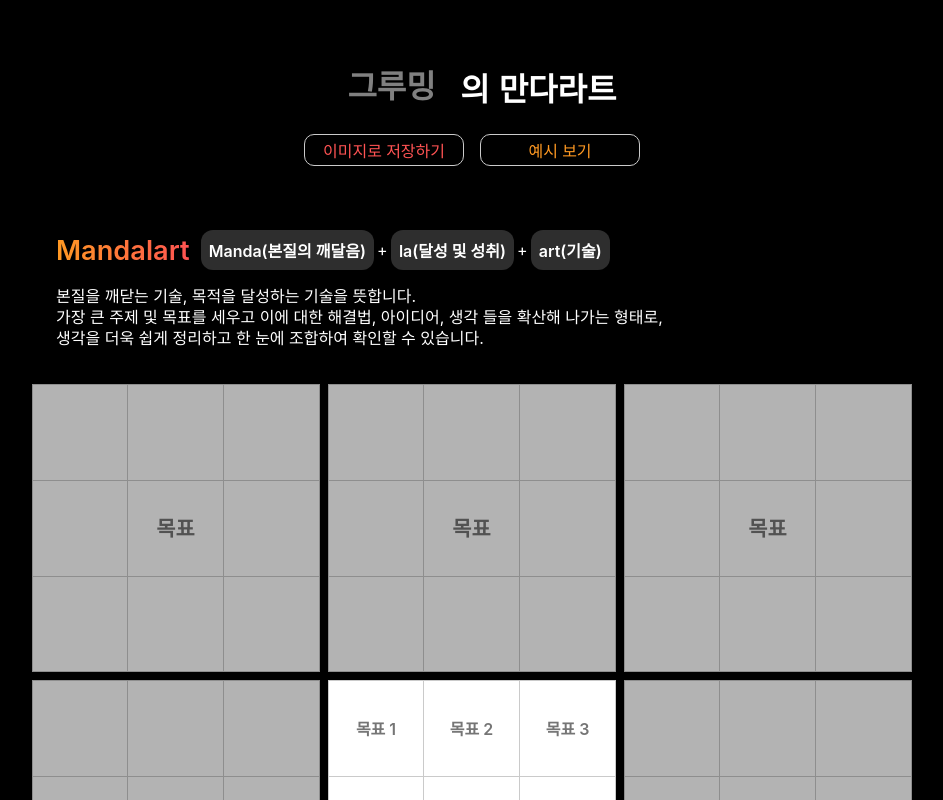
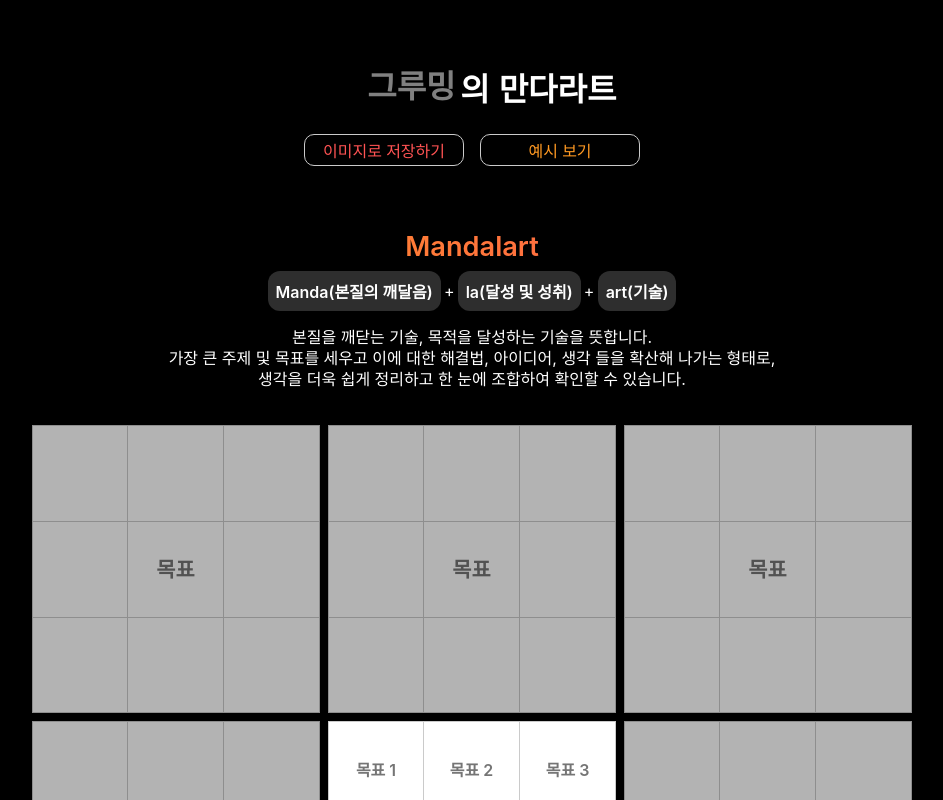
Before and after one commit to ddongule/mandal-art, a React (Create React App) app: page / in a window 1280 px wide. Shown: the top 800 px of the page, without its empty margins (168-1111 px from the left). Built offline with nearby package versions, Linux system fonts and the light colour scheme; the HTML template or start-up script is replaced by a standard one.

Commit message:
css: change header style
- input: align right
- description: align center

```diff
--- a/src/Components/Description/index.js
+++ b/src/Components/Description/index.js
@@ -3,8 +3,8 @@ import { DescriptionWrapper, MainWrapper, ContentWrapper } from './index.styles'
 function Description({ name, handleModalOpen }) {
   return (
     <DescriptionWrapper>
+      <span className='title'>Mandalart</span>
       <MainWrapper>
-        <span className='title'>Mandalart</span>
         <span className='content'>Manda(본질의 깨달음)</span> +
         <span className='content'>la(달성 및 성취)</span> +
         <span className='content'>art(기술)</span>
--- a/src/Components/Description/index.styles.js
+++ b/src/Components/Description/index.styles.js
@@ -1,17 +1,28 @@
 import styled from 'styled-components';
 
 const DescriptionWrapper = styled.div`
+  display: flex;
+  flex-direction: column;
+  font-weight: 200;
   max-width: 60rem;
   color: white;
   padding: 0 4rem;
-  font-weight: 200;
   margin: 4rem auto 1rem auto;
+  text-align: center;
+
+  .title {
+    font-size: 1.7rem;
+    margin: 0 0 0.5rem 0;
+    background: linear-gradient(to right, var(--orange) 0%, var(--red) 100%);
+    -webkit-background-clip: text;
+    -webkit-text-fill-color: transparent;
+  }
 `;
 
 const MainWrapper = styled.div`
-  vertical-align: middle;
+  display: flex;
   align-items: center;
-  display: flex;
+  justify-content: center;
   font-weight: 400;
   font-size: 1rem;
   margin-bottom: 1rem;
@@ -26,14 +37,6 @@ const MainWrapper = styled.div`
     padding: 0.5rem;
     margin: 0 0.2rem;
   }
-
-  .title {
-    font-size: 1.7rem;
-    margin-right: 0.5rem;
-    background: linear-gradient(to right, var(--orange) 0%, var(--red) 100%);
-    -webkit-background-clip: text;
-    -webkit-text-fill-color: transparent;
-  }
 `;
 const ContentWrapper = styled.p`
   font-weight: 400;
--- a/src/Input/index.styles.js
+++ b/src/Input/index.styles.js
@@ -5,7 +5,7 @@ const InputWrapper = styled.div`
     width: 8rem;
     font-size: 2rem;
     font-weight: 700;
-    text-align: center;
+    text-align: right;
     margin-right: 0.3rem;
     background: ${({ isFocus }) => (isFocus ? 'var(--white)' : 'var(--black)')};
     color: ${({ isFocus }) => (isFocus ? 'var(--black)' : 'var(--baemint)')};
```
